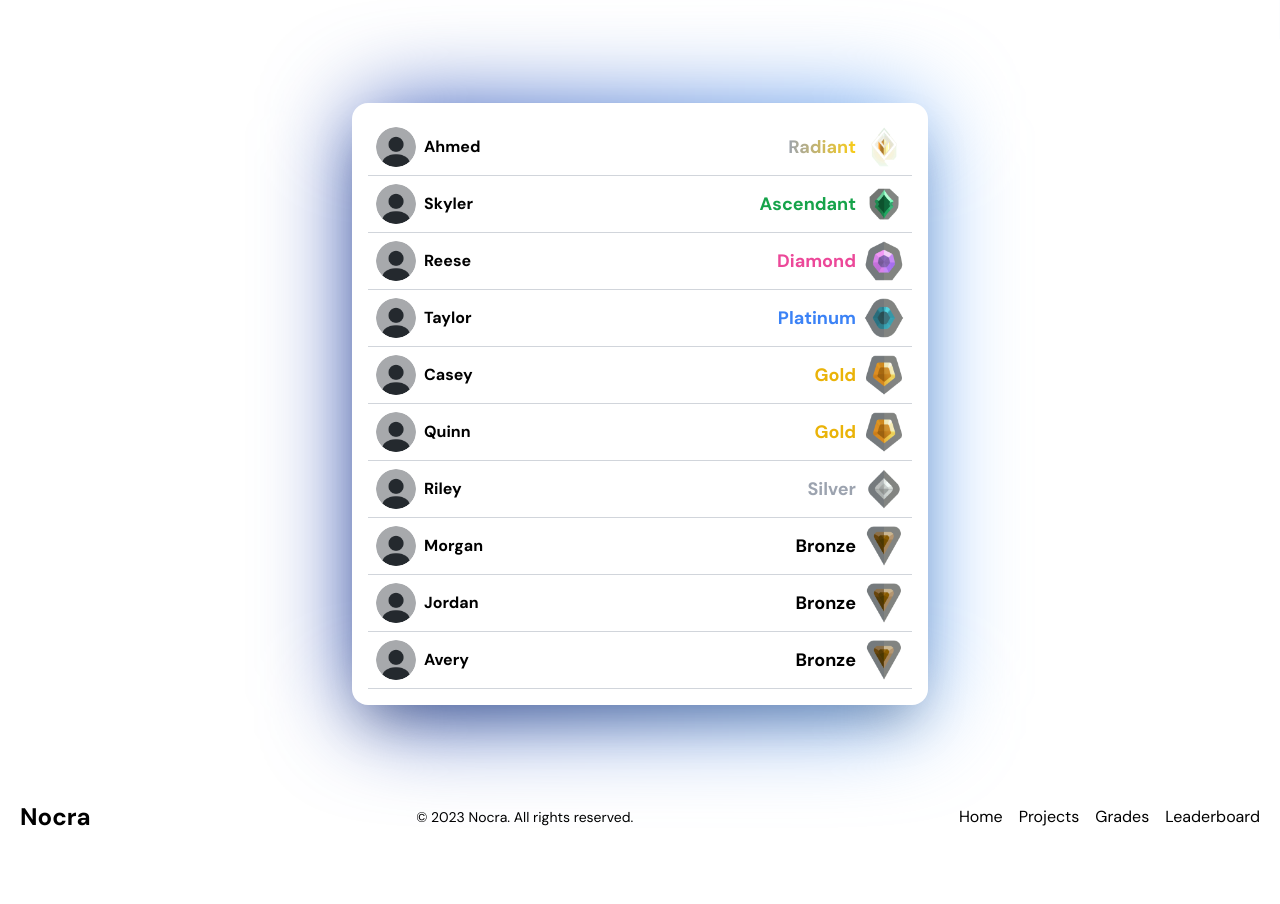
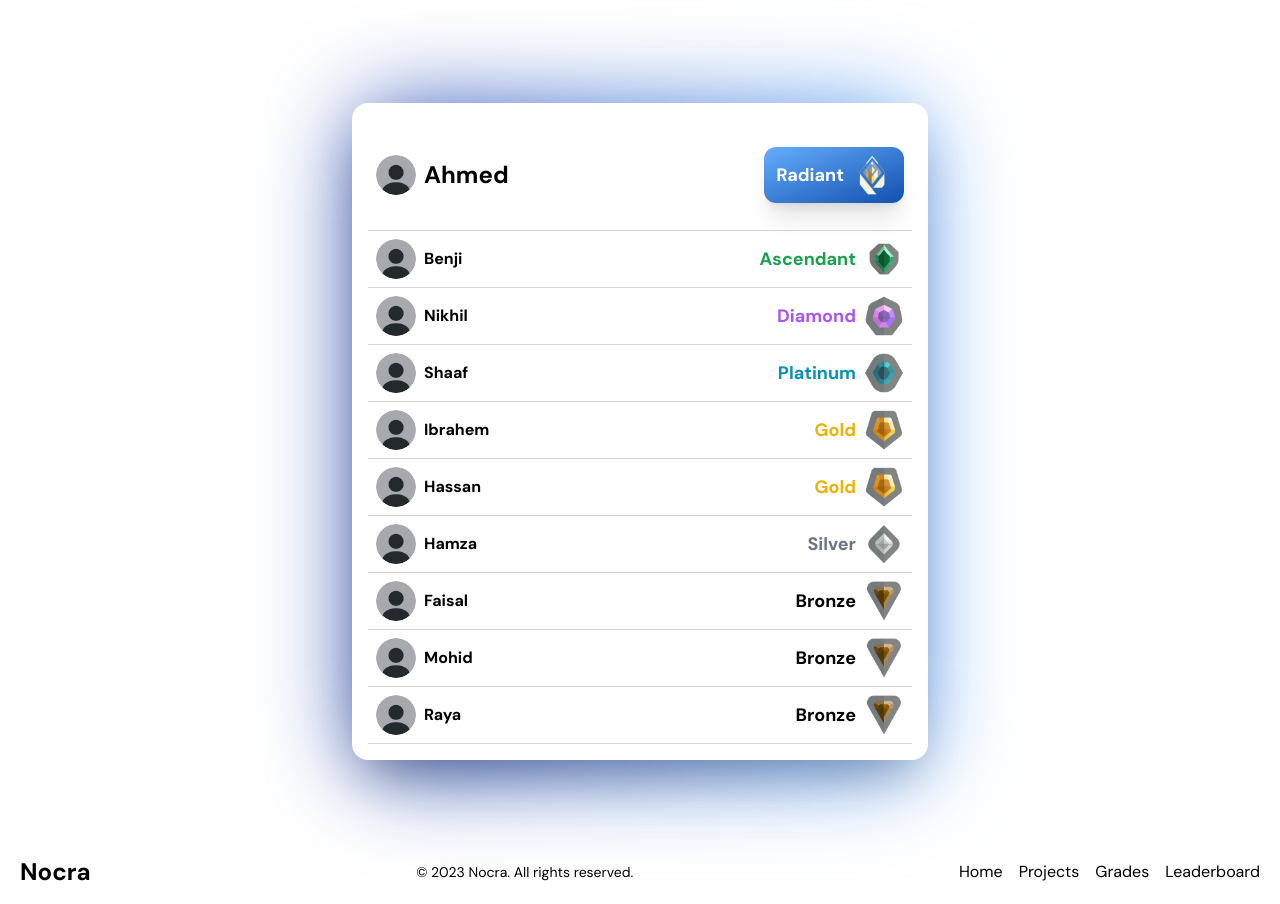
Before and after one commit to ahmedkhaleel2004/nocra, a Next.js app: page /leaderboard in a window 1280 px wide. Shown: the part 517-1421 px from the top of the page. Before the commit the page ends 1366 px from the top, so only its background shows below. Built offline with nearby package versions, Linux system fonts and the light colour scheme.

Commit message:
prepping for backend

```diff
--- a/app/components/PlayerCard.tsx
+++ b/app/components/PlayerCard.tsx
@@ -4,14 +4,22 @@ interface PlayerCardProps {
 	pfp: string;
 	name: string;
 	score: number;
+	className: string;
+	className2: string;
 }
 
-const PlayerCard: React.FC<PlayerCardProps> = ({ pfp, name, score }) => {
+const PlayerCard: React.FC<PlayerCardProps> = ({
+	pfp,
+	name,
+	score,
+	className,
+	className2,
+}) => {
 	const rank = determineRank(score);
 	const rankColor = getRankColor(rank);
 
 	return (
-		<div className="flex items-center justify-between p-2 border-b border-gray-300">
+		<div className={className}>
 			<div className="flex items-center">
 				<img
 					src={pfp}
@@ -22,7 +30,7 @@ const PlayerCard: React.FC<PlayerCardProps> = ({ pfp, name, score }) => {
 				/>
 				<span className="ml-2 font-semibold">{name}</span>
 			</div>
-			<div className="flex items-center">
+			<div className={className2}>
 				<span className={`${rankColor} text-lg font-semibold mr-2`}>
 					{rank}
 				</span>
@@ -48,19 +56,19 @@ const determineRank = (score: number) => {
 const getRankColor = (rank: string) => {
 	switch (rank) {
 		case "Radiant":
-			return "text-gradient bg-gradient-to-r from-gray-400 to-yellow-400";
+			return "text-white";
 		case "Immortal":
 			return "text-red-600";
 		case "Ascendant":
 			return "text-green-600";
 		case "Diamond":
-			return "text-pink-500";
+			return "text-purple-500";
 		case "Platinum":
-			return "text-blue-500";
+			return "text-cyan-600";
 		case "Gold":
 			return "text-yellow-500";
 		case "Silver":
-			return "text-gray-400";
+			return "text-gray-500";
 		case "Bronze":
 			return "text-brown-600";
 		case "Iron":
--- a/app/globals.css
+++ b/app/globals.css
@@ -19,9 +19,3 @@ body {
 	-ms-overflow-style: none; /* for MS Edge */
 	scrollbar-width: none; /* Firefox */
 }
-
-.text-gradient {
-  background-clip: text;
-  -webkit-background-clip: text;
-  color: transparent;
-}
--- a/app/leaderboard/page.tsx
+++ b/app/leaderboard/page.tsx
@@ -4,15 +4,15 @@ import PlayerCard from "../components/PlayerCard";
 const Leaderboard = () => {
 	const genericNames = [
 		"Ahmed",
-		"Jordan",
-		"Taylor",
-		"Riley",
-		"Casey",
-		"Avery",
-		"Morgan",
-		"Quinn",
-		"Reese",
-		"Skyler",
+		"Mohid",
+		"Shaaf",
+		"Hamza",
+		"Ibrahem",
+		"Raya",
+		"Faisal",
+		"Hassan",
+		"Nikhil",
+		"Benji",
 	];
 
 	const university: string = "McMaster";
@@ -94,7 +94,18 @@ const Leaderboard = () => {
 						{/* Main Content */}
 						<div className="relative bg-white rounded-2xl p-4 mb-4 shadow-2xl">
 							{players.map((player, index) => (
-								<PlayerCard key={index} {...player} />
+								<PlayerCard
+									key={index}
+									className={`flex items-center justify-between p-2 border-b border-gray-300 ${
+										index === 0 ? "h-[7rem] text-2xl" : ""
+									}`}
+									className2={`flex items-center ${
+										index === 0
+											? "bg-gradient-to-br from-body-blue to-body-dark-blue rounded-xl px-3 py-2 shadow-xl"
+											: ""
+									}`}
+									{...player}
+								/>
 							))}
 						</div>
 					</div>
--- a/app/page.tsx
+++ b/app/page.tsx
@@ -4,7 +4,7 @@ import { SiGoogle } from "@icons-pack/react-simple-icons";
 export default function Home() {
 	return (
 		<>
-			<main className="relative pt-[10rem] text-white">
+			<main className="relative pt-[13rem] text-white">
 				<div className="flex flex-col h-full justify-center items-center">
 					<div className="text-center">
 						<p
@@ -21,7 +21,7 @@ export default function Home() {
 						</p>
 					</div>
 					<div
-						className="pt-4 flex justify-center opacity-0 items-center pb-[20rem] animate-slideDown"
+						className="pt-4 flex justify-center opacity-0 items-center pb-[22rem] animate-slideDown"
 						style={{ animationDelay: `200ms` }}
 					>
 						<button className="text-xl bg-blue-700 hover:bg-blue-800 text-white font-bold py-2 px-4 rounded inline-flex items-center mt-4 shadow-xl transition duration-200 ease-in-out">
```
